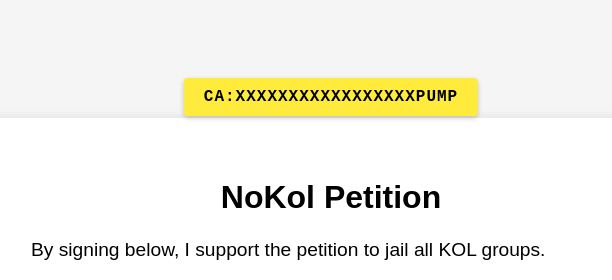
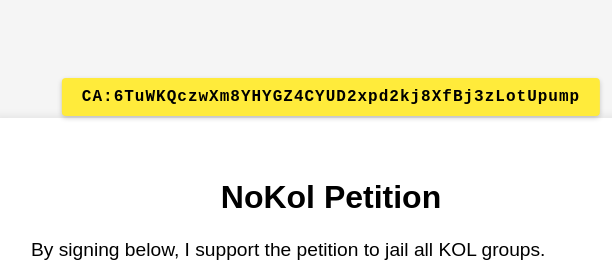
Before and after one commit to jp05831/nokol-petition, a plain HTML site: page index.html in a window 1280 px wide. Shown: the top 280 px of the page, 309-921 px from the left. Drawn offline with Linux system fonts and the light colour scheme.

Commit message:
Update index.html

```diff
--- a/index.html
+++ b/index.html
@@ -275,7 +275,7 @@
 </head>
 <body>
     <div class="paper">
-        <div class="ca-box">CA:XXXXXXXXXXXXXXXXXPUMP</div>
+        <div class="ca-box">CA:6TuWKQczwXm8YHYGZ4CYUD2xpd2kj8XfBj3zLotUpump</div>
 
         <a href="https://x.com/NoKolSol" target="_blank">
             <img src="images/x__twitter-logo_brandlogos.net_fxbde.png" alt="Twitter/X Logo" class="twitter-logo">
```
